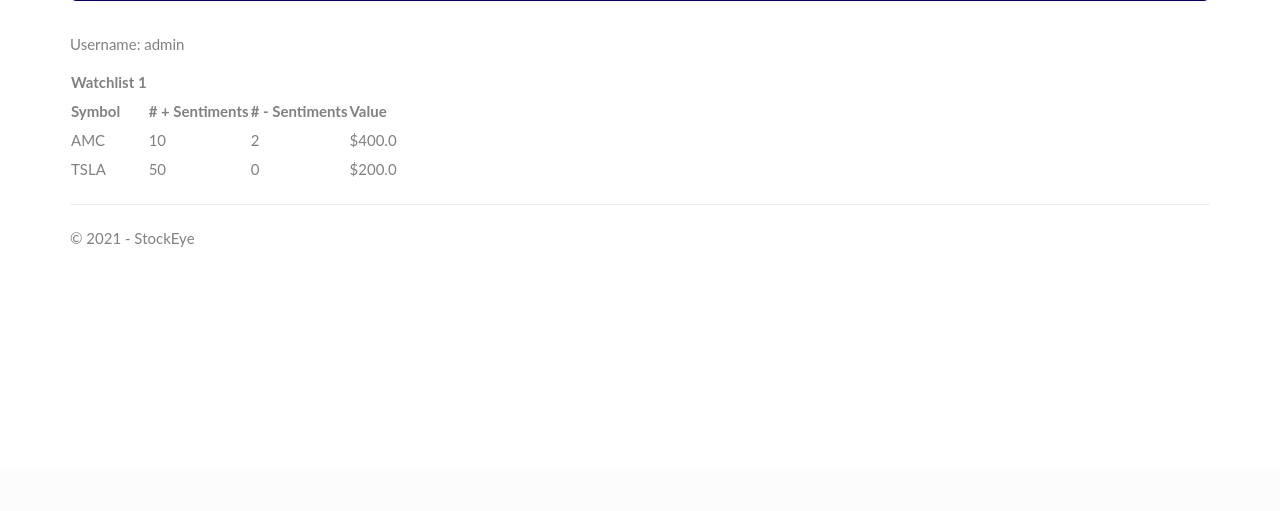
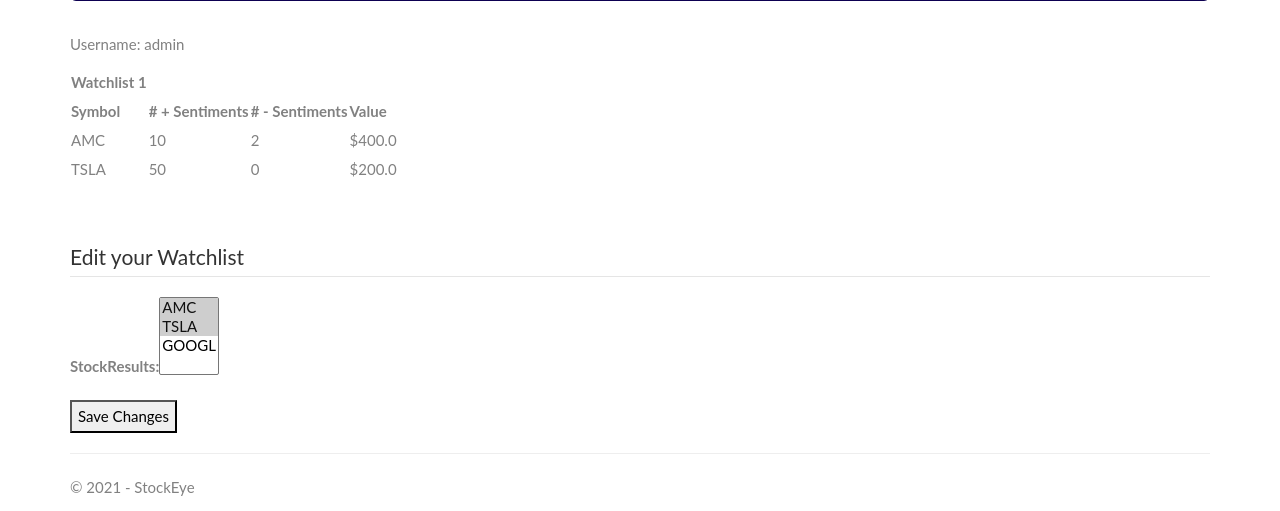
Before and after one commit to LeronBergelson/StockEye, a Django app: page /watchlist/1/ in a window 1280 px wide. Shown: the part 331-842 px from the top of the page. Before the commit the page ends 578 px from the top, so only its background shows below. Run offline with Django 3.2, Linux system fonts and the light colour scheme; a user stored in the database is signed in; data comes from the database, SQL or seed files in the repository; both versions use the stored data as it was after the commit; some libraries are stand-ins or nearby versions.

Commit message:
Users now able to add/remove stocks from their Watchlists

```diff
--- a/StockEye/StockEye/app/forms.py
+++ b/StockEye/StockEye/app/forms.py
@@ -27,6 +27,17 @@ class CreateWatchListForm(forms.ModelForm):
         fields = ['watchList_name']
         exclude = ['user', 'stockResults', 'watchList_id']
 
+class EditWatchListForm(forms.ModelForm):
+    def __init__(self, *args, **kwargs):
+        super(EditWatchListForm, self).__init__(*args, **kwargs)
+        self.initial['stockResults'] = [s.pk for s in self.instance.stockResults.all()]
+        self.initial['watchList_id'] = [self.instance.watchList_id]
+
+    class Meta:
+        model = WatchList
+        fields = ['stockResults']
+        exclude = ['watchList_name', 'user', 'watchList_id']
+
 class UserChangeForm(forms.ModelForm):
     class Meta:
         model = User
--- a/StockEye/StockEye/app/templates/app/edit_watchlist.html
+++ b/StockEye/StockEye/app/templates/app/edit_watchlist.html
@@ -47,6 +47,19 @@
             </tr>
             {% endfor %}
         </table>
+
+        <form id="editWatchListForm" action="{% url 'edit_watchlist' w_id=watchlist_id %}" method="post">
+            {% csrf_token %}
+            <br><br>
+            <fieldset class="form-group">
+                <legend class="border-bottom mb-4">Edit your Watchlist</legend>
+                {{ form }}
+            </fieldset>
+            <div class="form-group">
+                <button class="btn-outline-info" type="submit">Save Changes</button>
+            </div>
+        </form>
+
     </div>
 
 </body>
--- a/StockEye/StockEye/app/views.py
+++ b/StockEye/StockEye/app/views.py
@@ -10,7 +10,7 @@ from django.contrib.auth.forms import UserCreationForm
 from django.contrib.auth.decorators import login_required
 
 from .models import UserData, WatchList
-from .forms import CreateWatchListForm, UserChangeForm
+from .forms import CreateWatchListForm, UserChangeForm, EditWatchListForm
 
 def home(request):
     """
@@ -18,6 +18,7 @@ def home(request):
 
     Direct implementation of the HomeView.
     """
+
     assert isinstance(request, HttpRequest)
     return render(
         request,
@@ -236,41 +237,56 @@ def edit_watchlist(request, w_id):
     """
     assert isinstance(request, HttpRequest)
 
-    stocks = []
+    # Get the user's watchlist that matches the provided id
+    watchlist = WatchList.objects.filter(user=request.user, watchList_id=w_id).get()
 
-    try:
-        # Get the user's watchlist that matches the provided id
-        watchlist = WatchList.objects.filter(user=request.user, watchList_id=w_id).get()
-        watchlist_id = watchlist.watchList_id
-        watchlist_name = watchlist.watchList_name
+    if request.method == 'POST':
+        form = EditWatchListForm(request.POST, instance=watchlist)
+        if form.is_valid:
+            updated_watchlist = form.save(commit=False)
+            updated_watchlist.watchList_id = watchlist.watchList_id
+            updated_watchlist.user = request.user
+            updated_watchlist.name = watchlist.watchList_name
+            updated_watchlist.save()
+            form.save_m2m()
+            return redirect('watchlists')
+    else:
 
-        for stock in watchlist.stockResults.all():
-            stocks.append(stock)
+        form = EditWatchListForm(instance=watchlist)
+        stocks = []
 
-        print(f'Stocks: {stocks}')
+        try:
+            watchlist_id = watchlist.watchList_id
+            watchlist_name = watchlist.watchList_name
 
-    except WatchList.DoesNotExist:
-        # Given an invalid watchlist id
-        # For now, redirect to the watchlists page
-        # TODO: Possibly change the behaviour of invalid ids (maybe
-        #       show a message on the watchlists page that a watchlist
-        #       with the given id doesn't exist?)
-        return redirect('watchlists')
+            for stock in watchlist.stockResults.all():
+                stocks.append(stock)
 
-    context = {
-        'title': 'Edit Watchlist',
-        'year': datetime.now().year,
-        'user': request.user,
-        'watchlist_id': watchlist_id,
-        'watchlist_name': watchlist_name,
-        'stocks': stocks,
-    }
+            print(f'Stocks: {stocks}')
 
-    return render(
-        request,
-        'app/edit_watchlist.html',
-        context
-    )
+        except WatchList.DoesNotExist:
+            # Given an invalid watchlist id
+            # For now, redirect to the watchlists page
+            # TODO: Possibly change the behaviour of invalid ids (maybe
+            #       show a message on the watchlists page that a watchlist
+            #       with the given id doesn't exist?)
+            return redirect('watchlists')
+
+        context = {
+            'title': 'Edit Watchlist',
+            'year': datetime.now().year,
+            'user': request.user,
+            'watchlist_id': watchlist_id,
+            'watchlist_name': watchlist_name,
+            'stocks': stocks,
+            'form': form,
+        }
+
+        return render(
+            request,
+            'app/edit_watchlist.html',
+            context
+        )
 
 @login_required
 def watchlists(request):
```
Also changed, not shown: StockEye/StockEye/db.sqlite3.
